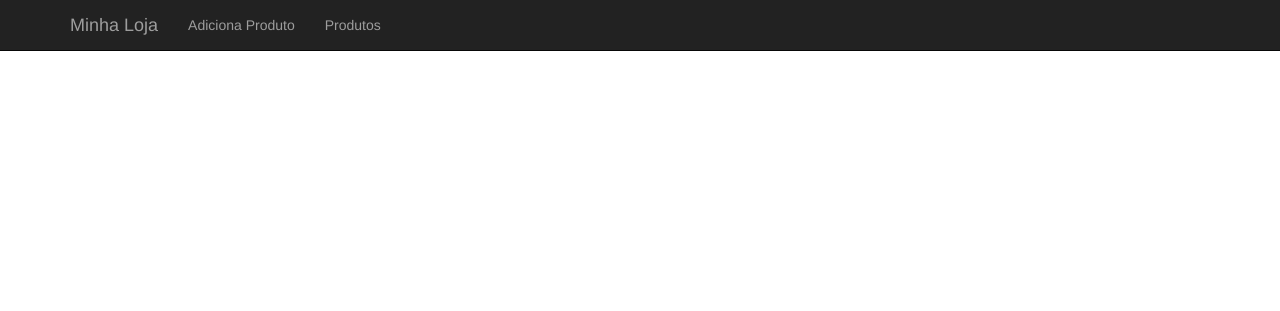
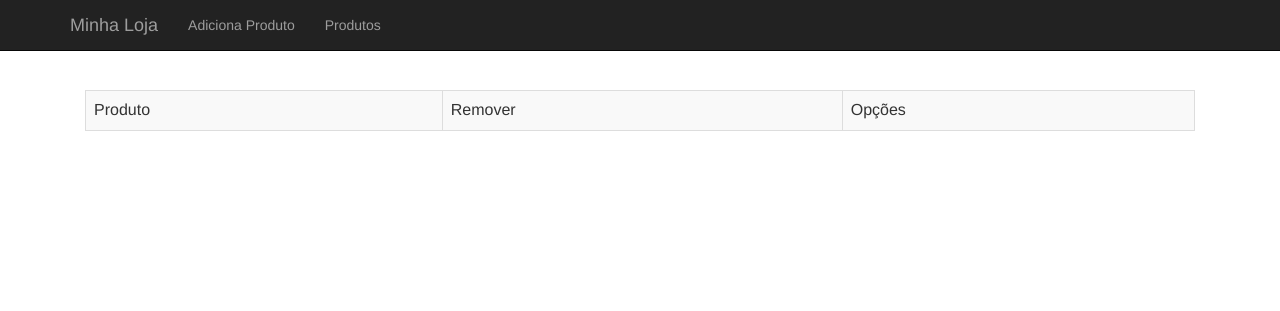
Before and after one commit to ricardosander/phpmysql, a PHP site: page /produto-lista.php in a window 1280 px wide. Shown: the top 311 px of the page. Run offline with PHP 8.4, Linux system fonts and the light colour scheme; data that the repository does not hold is empty.

Commit message:
Implementando funcionalidade de remoção de produto.

```diff
--- a/banco-produto.php
+++ b/banco-produto.php
@@ -7,6 +7,11 @@ function insereProduto($conexao, $nome, $preco) {
     return mysqli_query($conexao, $query);
 }
 
+function removerProduto($conexao, $id) {
+
+    $query = "delete from produtos where id = {$id}";
+    return mysqli_query($conexao, $query);
+}
 
 function listaProdutos($conexao) {
 
--- a/produto-lista.php
+++ b/produto-lista.php
@@ -3,14 +3,26 @@ include("banco-produto.php");
 $produtos = listaProdutos($conexao);
 
 include("cabecalho.php");
+
+if (isset($_GET['removido']) && $_GET['removido'] == true) {
+?>
+    <p class="text-success">Produto removido com sucesso.</p>
+<?php
+}
 ?>
 <table class="table table-bordered table-striped">
+    <tr>
+        <td>Produto</td>
+        <td>Remover</td>
+        <td>Opções</td>
+    </tr>
 <?php
 foreach ($produtos as $produto) {
     ?>
     <tr>
         <td><?= $produto['nome']  ?></td>
         <td><?= $produto['preco']  ?></td>
+        <td><a class="btn btn-danger" href="remove-produto.php?id=<?=$produto['id']?>">remover</a></td>
     </tr>
     <?php
 }
```
Also changed, not shown: remove-produto.php (added, +7 -0 lines).
